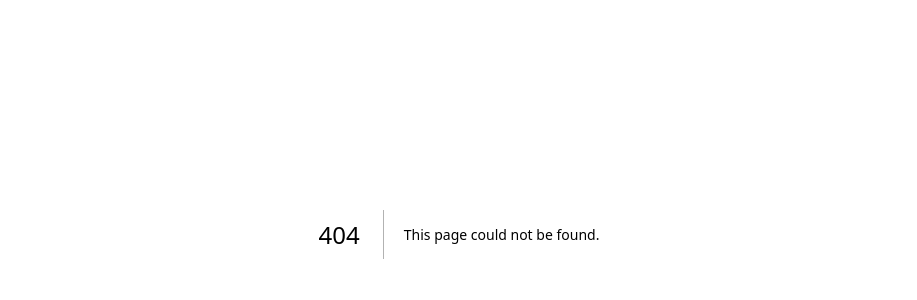
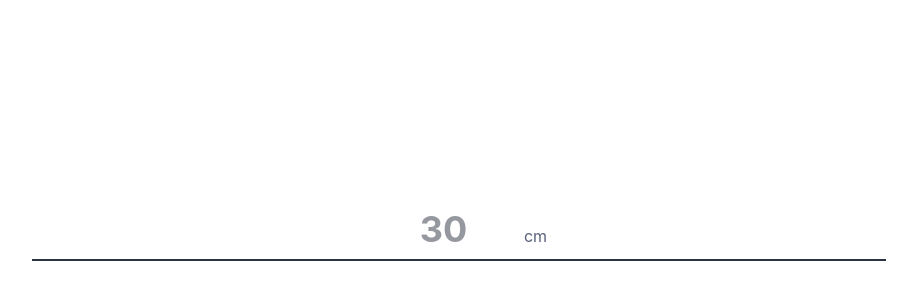
Before and after one commit to Dp11701/heart_2, a Next.js app: page /test in a window 1280 px wide. Before the commit this address had no page. Shown: the part 166-466 px from the top of the page, without its empty margins (181-1098 px from the left). Built offline with nearby package versions, Linux system fonts and the light colour scheme; a web font is replaced by a local one.

Commit message:
change UI log

```diff
--- /dev/null
+++ b/src/app/test/page.tsx
@@ -0,0 +1,17 @@
+"use client";
+import { TextInput } from "@/components/Molecules/TextInput";
+import React, { useState } from "react";
+
+export default function Test() {
+  const [value, setValue] = useState<string | undefined>(undefined);
+  return (
+    <div className="flex flex-col items-center justify-center h-screen">
+      <TextInput
+        placeholder="30"
+        unit="cm"
+        value={value ?? ""}
+        setValue={(value) => setValue(value)}
+      />
+    </div>
+  );
+}
--- /dev/null
+++ b/src/components/Molecules/TextInput.tsx
@@ -0,0 +1,81 @@
+import { FC, useState } from "react";
+
+export interface TextInputProps {
+  placeholder: string;
+  unit: string;
+  value: string;
+  setValue: (value: string) => void;
+}
+
+export const TextInput: FC<TextInputProps> = ({
+  placeholder,
+  unit,
+  value,
+  setValue,
+}) => {
+  const [isFocused, setIsFocused] = useState(false);
+  const displayedValue =
+    unit === "ft/in" ? formatFtInFromDigits(value ?? "") : value ?? "";
+  const isActive = isFocused || displayedValue.length > 0;
+  return (
+    <div className="bg-transparent flex flex-col items-center justify-center w-2/3">
+      <div className="flex items-baseline gap-2 w-full justify-center">
+        <input
+          placeholder={placeholder}
+          value={displayedValue}
+          inputMode="numeric"
+          pattern="[0-9]*"
+          onChange={(e) => {
+            const raw = e.target.value;
+            const digitsOnly = raw.replace(/\D/g, "");
+            const limited =
+              unit === "ft/in" ? digitsOnly.slice(0, 3) : digitsOnly;
+            setValue(limited);
+          }}
+          onFocus={() => setIsFocused(true)}
+          onBlur={() => setIsFocused(false)}
+          size={Math.max(displayedValue.length, placeholder.length, 1)}
+          className="text-center text-[36px] font-[700] leading-[36px] bg-transparent outline-none border-none transition-colors text-[#2D3142]"
+          style={{
+            width: "auto",
+            caretColor: isFocused ? "#3A79D8" : "#2D3142",
+          }}
+        />
+        <span className="font-[400] text-[16px] leading-[24px] text-[#59617A]">
+          {unit}
+        </span>
+      </div>
+
+      <div
+        style={{
+          marginTop: 8,
+          height: 2,
+          width: "100%",
+          backgroundColor: isActive ? "#3A79D8" : "#2A3342",
+        }}
+      />
+    </div>
+  );
+};
+
+function formatFtInFromDigits(value: string): string {
+  const digits = (value ?? "").replace(/\D/g, "").slice(0, 3);
+  if (digits.length === 0) return "";
+  const feetChar = digits.charAt(0);
+  if (feetChar === "0") return "";
+  const feet = feetChar;
+  const inchDigits = digits.slice(1);
+  let inchesDisplay = "";
+  if (inchDigits.length > 0) {
+    let inchesNum = parseInt(inchDigits, 10);
+    if (!isNaN(inchesNum)) {
+      if (inchesNum > 11) inchesNum = 11;
+      if (inchesNum < 0) inchesNum = 0;
+      inchesDisplay = inchesNum.toString();
+    }
+  }
+  if (inchesDisplay === "") {
+    return feet;
+  }
+  return `${feet}'${inchesDisplay}`;
+}
--- a/src/components/pages/SelectAgeScreen.tsx
+++ b/src/components/pages/SelectAgeScreen.tsx
@@ -6,6 +6,7 @@ import ContinueButton from "@/components/ContinueButton";
 import { TextInputView } from "@/components/Molecules/TextInputView";
 import { SelectInputValueSchema } from "@/components/models/WelcomeConfig";
 import { ValueConfigItem } from "../models/ValueConfig";
+import { TextInput } from "../Molecules/TextInput";
 
 export interface SelectAgeScreenProps {
   config: SelectInputValueSchema;
@@ -52,11 +53,11 @@ function SelectAgeScreen(props: SelectAgeScreenProps): JSX.Element {
       }}
       className="justify-between items-center pb-4 overflow-x-hidden overflow-y-hidden"
     >
-      <div className="flex flex-col items-center justify-center">
+      <div className="flex flex-col items-center justify-center h-full w-full">
         <span className="title-text">{props.config.title}</span>
         <IdealView text={props.config.description || ""} />
 
-        <TextInputView
+        {/* <TextInputView
           min={minValue}
           ideal={idealValue}
           max={maxValue}
@@ -69,7 +70,18 @@ function SelectAgeScreen(props: SelectAgeScreenProps): JSX.Element {
           }}
           useWheelPicker={true}
           unit="Years"
-        />
+        /> */}
+        <div className="flex flex-col h-[300px] w-full items-center justify-center">
+          <TextInput
+            placeholder={idealValue.toString()}
+            unit="Years"
+            value={inputValue}
+            setValue={(newValue: string) => {
+              setInputValue(newValue);
+              checkValid(newValue, minValue, maxValue);
+            }}
+          />
+        </div>
       </div>
 
       <ContinueButton
--- a/src/components/pages/SelectHeightScreen.tsx
+++ b/src/components/pages/SelectHeightScreen.tsx
@@ -7,6 +7,7 @@ import { useEffect, useState } from "react";
 import { SelectInputValueSchema } from "../models/WelcomeConfig";
 import { ValueConfigItem } from "../models/ValueConfig";
 import { UserInfo } from "../models/UserInfo";
+import { TextInput } from "../Molecules/TextInput";
 
 export interface SelectHeightScreenProps {
   config: SelectInputValueSchema;
@@ -30,9 +31,32 @@ export function SelectHeightScreen(
   const [cmValue, setCmValue] = useState(150);
   const [inchValue, setInchValue] = useState(59);
 
+  function formatInchesToFtIn(totalInches: number): string {
+    const feet = Math.floor(totalInches / 12);
+    const inches = totalInches % 12;
+    return `${feet}'${inches}`;
+  }
+
+  function parseFtInToInches(inputDigits: string): number | null {
+    const digits = inputDigits.replace(/\D/g, "").slice(0, 3);
+    if (digits.length === 0) return null;
+    const feetChar = digits.charAt(0);
+    if (feetChar === "0") return null;
+    const feet = parseInt(feetChar, 10);
+    const inchDigits = digits.slice(1);
+    let inches = 0;
+    if (inchDigits.length > 0) {
+      const n = parseInt(inchDigits, 10);
+      if (!isNaN(n)) {
+        inches = Math.max(0, Math.min(n, 11));
+      }
+    }
+    return feet * 12 + inches;
+  }
+
   useEffect(() => {
     switch (unit) {
-      case props.heightConfig[1].unit: // inch
+      case props.heightConfig[1].unit: // inch (ft/in entry, store as inches)
         setMaxValue(props.heightConfig[1].max);
         setMinValue(props.heightConfig[1].min);
         setIdealValue(props.heightConfig[1].ideal);
@@ -67,9 +91,24 @@ export function SelectHeightScreen(
     maxValue: number,
     reloadInputText: boolean = false
   ) {
+    if (unit === "ft/in") {
+      const inches = parseFtInToInches(stringNumber);
+      if (inches !== null && inches >= minValue && inches <= maxValue) {
+        setValue(inches);
+        setInchValue(inches);
+        setIsValid(true);
+        return;
+      }
+      setValue(0);
+      setIsValid(false);
+      if (reloadInputText) setInputValue("");
+      return;
+    }
+
     const number = Number(stringNumber);
     if (isFinite(number) && number >= minValue && number <= maxValue) {
       setValue(number);
+      setCmValue(number);
       setIsValid(true);
     } else {
       setValue(0);
@@ -94,7 +133,7 @@ export function SelectHeightScreen(
           />
         </div>
         <div className="flex flex-col items-center justify-between w-full h-full">
-          <TextInputView
+          {/* <TextInputView
             unit={unit}
             min={minValue}
             ideal={idealValue}
@@ -112,6 +151,19 @@ export function SelectHeightScreen(
             }}
             useVerticalRulerPicker={true}
             gender={props.userInfo.gender as "Male" | "Female" | undefined}
+          /> */}
+          <TextInput
+            placeholder={
+              unit === "ft/in"
+                ? formatInchesToFtIn(idealValue)
+                : idealValue.toString()
+            }
+            unit={unit}
+            value={inputValue}
+            setValue={(newValue: string) => {
+              setInputValue(newValue);
+              checkValid(newValue, minValue, maxValue);
+            }}
           />
         </div>
       </div>
--- a/src/components/pages/SelectWeightScreen.tsx
+++ b/src/components/pages/SelectWeightScreen.tsx
@@ -8,6 +8,7 @@ import { TextInputView } from "../Molecules/TextInputView";
 import { BMIResult } from "../Molecules/BMIResult";
 import ContinueButton from "../ContinueButton";
 import { SwitcherView } from "../Molecules/SwitcherView";
+import { TextInput } from "../Molecules/TextInput";
 
 export interface SelectWeightScreenProps {
   config: SelectInputValueSchema;
@@ -112,7 +113,7 @@ export function SelectWeightScreen(
 
         <div style={{ height: 26 }}></div>
 
-        <TextInputView
+        {/* <TextInputView
           unit={unit}
           min={minValue}
           ideal={idealValue}
@@ -124,6 +125,15 @@ export function SelectWeightScreen(
           }}
           useRulerPicker={true}
           pickerOrientation="horizontal"
+        /> */}
+        <TextInput
+          placeholder={idealValue.toString()}
+          unit={unit}
+          value={inputValue}
+          setValue={(newValue: string) => {
+            setInputValue(newValue);
+            checkValid(newValue, minValue, maxValue);
+          }}
         />
 
         <div className="bg-white rounded-xl shadow p-4 flex flex-col items-center justify-center w-[80%] h-[30vh] mt-10 gap-8 mb-10">
```
